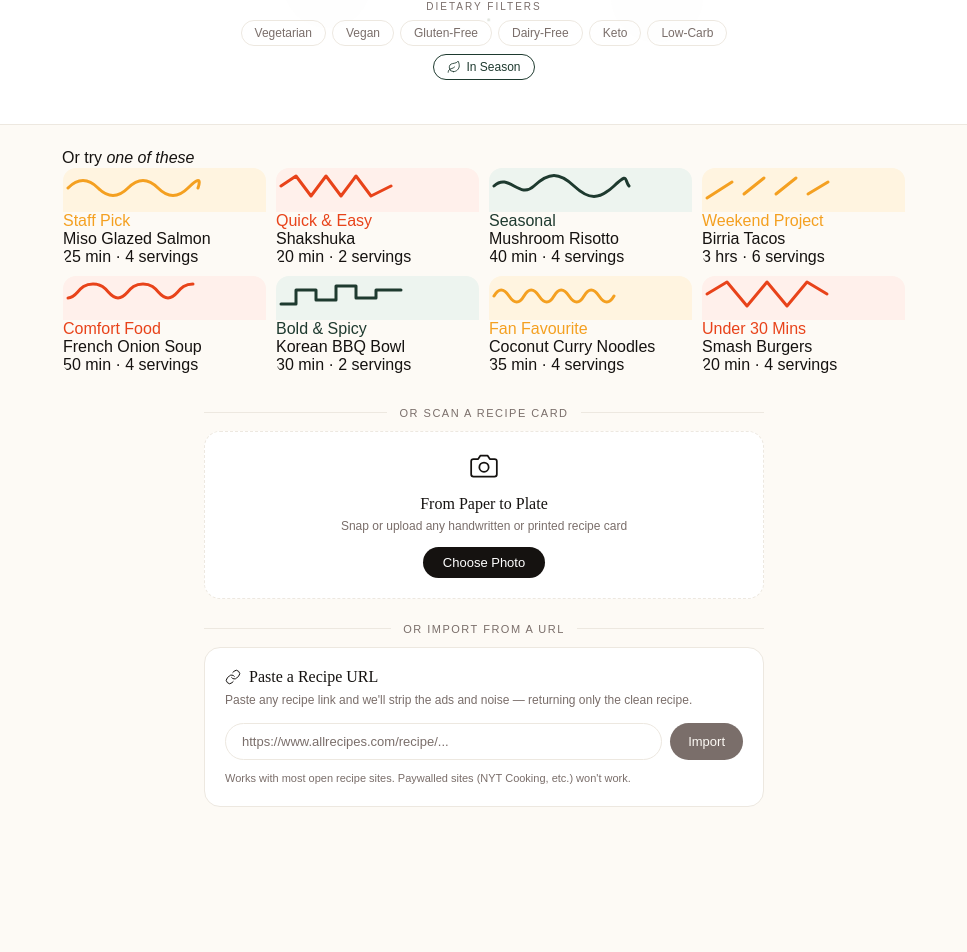
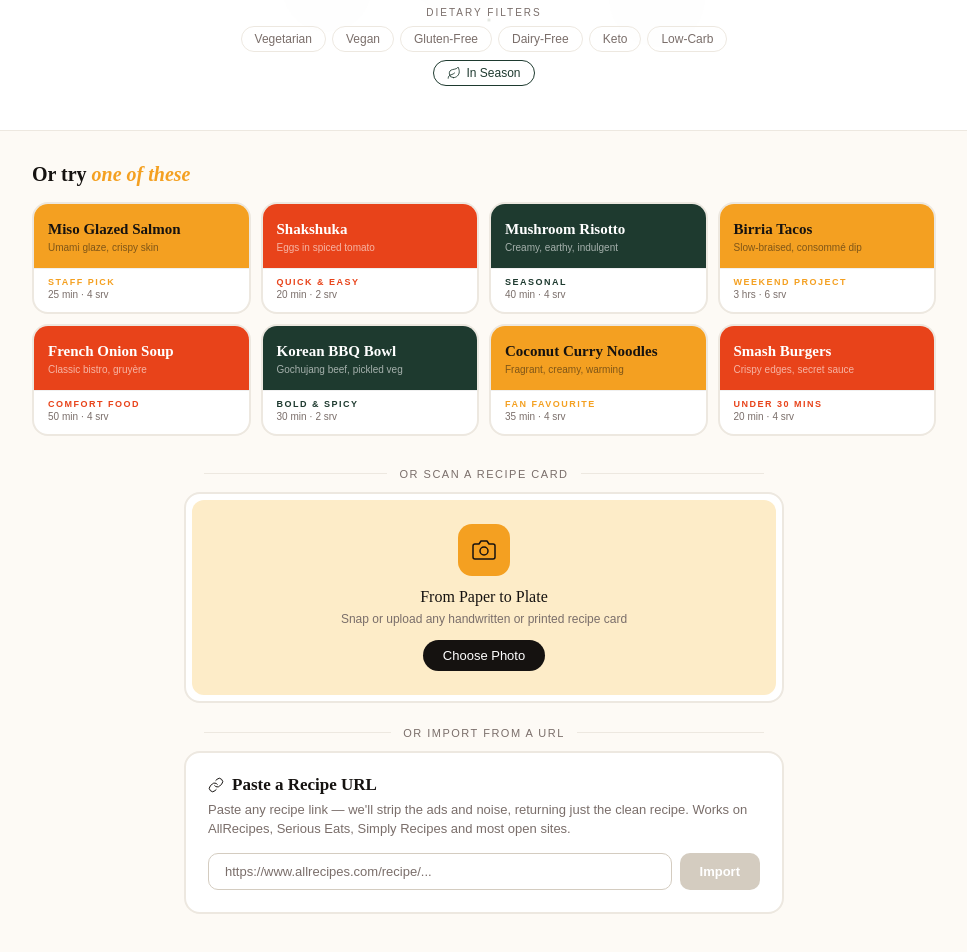
Before and after one commit to bbergner25/dishwise, a Next.js app: page / in a window 1280 px wide. Shown: the part 428-1380 px from the top of the page, without its empty margins (156-1123 px from the left). Before the commit the page ends 1335 px from the top, so only its background shows below. Built offline with nearby package versions, Linux system fonts and the light colour scheme; a web font is replaced by a local one.

Commit message:
Update App.tsx

```diff
--- a/components/App.tsx
+++ b/components/App.tsx
@@ -102,14 +102,14 @@ const CSS = `
   .hero-rule-wrap{display:none;}
   .hero-sub{font-size:15px;color:#7A6E6A;font-weight:300;line-height:1.6;max-width:480px;margin:16px auto 24px;}
   .hero-sub strong{color:#151210;font-weight:600;}
-  .search-wrap{max-width:520px;margin:0 auto;}
-  .search-bar{display:flex;background:#fff;border:1px solid #EDE8E0;border-radius:100px;overflow:hidden;box-shadow:0 2px 16px rgba(61,43,31,.06);transition:box-shadow .2s,border-color .2s;}
-  .search-bar:focus-within{box-shadow:0 4px 24px rgba(61,43,31,.12);border-color:#151210;}
-  .search-input{flex:1;border:none;outline:none;padding:14px 22px;font-family:'Outfit',sans-serif;font-size:15px;color:#151210;background:transparent;}
+  .search-wrap{max-width:560px;margin:0 auto;}
+  .search-bar{display:flex;background:#fff;border:2px solid #151210;border-radius:16px;overflow:hidden;box-shadow:4px 4px 0 #151210;transition:box-shadow .15s,transform .15s;}
+  .search-bar:focus-within{box-shadow:6px 6px 0 #F4A021;transform:translate(-1px,-1px);}
+  .search-input{flex:1;border:none;outline:none;padding:16px 20px;font-family:'Outfit',sans-serif;font-size:15px;color:#151210;background:transparent;font-weight:400;}
   .search-input::placeholder{color:#7A6E6A;}
-  .search-btn{margin:5px;padding:10px 22px;background:#151210;color:#FDFAF5;border:none;border-radius:100px;font-family:'Outfit',sans-serif;font-size:13px;font-weight:500;cursor:pointer;transition:background .15s;white-space:nowrap;}
-  .search-btn:hover:not(:disabled){background:#2D5A42;}
-  .search-btn:disabled{background:#7A6E6A;cursor:not-allowed;}
+  .search-btn{margin:6px;padding:10px 22px;background:#F4A021;color:#151210;border:none;border-radius:10px;font-family:'Outfit',sans-serif;font-size:14px;font-weight:600;cursor:pointer;transition:background .15s;white-space:nowrap;display:flex;align-items:center;gap:6px;}
+  .search-btn:hover:not(:disabled){background:#D88815;}
+  .search-btn:disabled{background:#F4A021;color:#151210;opacity:.5;cursor:not-allowed;}
 
   /* Filters */
   .filter-label{font-size:10px;letter-spacing:2px;text-transform:uppercase;color:#7A6E6A;margin:16px 0 8px;text-align:center;}
@@ -125,48 +125,51 @@ const CSS = `
   .location-detect{padding:5px 10px;border:1px solid #EDE8E0;border-radius:100px;background:transparent;font-size:11px;cursor:pointer;color:#7A6E6A;white-space:nowrap;}
 
   /* ── MOSAIC CARDS ── */
-  .mosaic-section{padding:20px 20px 8px;max-width:900px;margin:0 auto;}
-  @media(min-width:768px){.mosaic-section{padding:24px 28px 8px;}}
-  .mosaic-label{font-size:10px;letter-spacing:2.5px;text-transform:uppercase;color:#7A6E6A;margin-bottom:12px;text-align:center;}
-  .mosaic-grid{display:grid;grid-template-columns:repeat(4,1fr);gap:8px;}
-  @media(max-width:640px){.mosaic-grid{grid-template-columns:repeat(2,1fr);gap:8px;}}
-  .mosaic-card{border-radius:14px;overflow:hidden;cursor:pointer;transition:transform .15s,box-shadow .15s;border:1px solid transparent;}
-  .mosaic-card.card-light{border-color:#EDE8E0;}
-  .mosaic-card:hover{transform:translateY(-3px);box-shadow:0 10px 28px rgba(61,43,31,.14);}
-  .mosaic-card-inner{padding:16px 14px 14px;}
-  .mosaic-card-eyebrow-dark{font-size:9px;letter-spacing:2px;text-transform:uppercase;color:rgba(196,149,106,.65);margin-bottom:6px;}
-  .mosaic-card-eyebrow-light{font-size:9px;letter-spacing:2px;text-transform:uppercase;color:#7A6E6A;margin-bottom:6px;}
-  .mosaic-card-title-dark{font-family:'Fraunces',serif;font-size:14px;line-height:1.25;color:#FFF0D4;margin-bottom:4px;font-weight:700;}
-  .mosaic-card-title-light{font-family:'Fraunces',serif;font-size:14px;line-height:1.25;color:#151210;margin-bottom:4px;font-weight:700;}
-  .mosaic-card-desc-dark{font-size:10px;color:rgba(245,237,216,.5);line-height:1.4;margin-bottom:6px;}
-  .mosaic-card-desc-light{font-size:10px;color:#7A6E6A;line-height:1.4;margin-bottom:6px;}
-  .mosaic-card-time-dark{font-size:9px;letter-spacing:1px;text-transform:uppercase;color:rgba(196,149,106,.55);}
-  .mosaic-card-time-light{font-size:9px;letter-spacing:1px;text-transform:uppercase;color:#B8A898;}
+  /* ── EVERY CHEF MOSAIC CARDS ── */
+  .mosaic-section{padding:32px 20px 8px;max-width:960px;margin:0 auto;}
+  @media(min-width:768px){.mosaic-section{padding:32px 28px 8px;}}
+  .mosaic-header{display:flex;align-items:center;justify-content:space-between;margin-bottom:16px;}
+  .mosaic-title{font-family:'Fraunces',serif;font-size:20px;color:#151210;font-weight:700;}
+  .mosaic-title em{color:#F4A021;font-style:italic;}
+  .mosaic-grid{display:grid;grid-template-columns:repeat(4,1fr);gap:10px;}
+  @media(max-width:640px){.mosaic-grid{grid-template-columns:repeat(2,1fr);gap:10px;}}
+  .mosaic-card{border-radius:16px;overflow:hidden;cursor:pointer;border:2px solid #EDE8E0;background:#fff;transition:transform .15s,box-shadow .15s,border-color .15s;}
+  .mosaic-card:hover{transform:translateY(-4px);box-shadow:0 16px 40px rgba(21,18,16,.12);border-color:#F4A021;}
+  .mosaic-card-header{padding:16px 14px 14px;display:flex;flex-direction:column;justify-content:flex-end;}
+  .mosaic-card-header-title{font-family:'Fraunces',serif;font-size:15px;font-weight:700;line-height:1.2;margin-bottom:3px;}
+  .mosaic-card-header-desc{font-size:10px;font-weight:400;opacity:.75;line-height:1.3;}
+  .mosaic-card-body{padding:8px 14px 12px;border-top:1px solid rgba(0,0,0,.06);}
+  .mosaic-card-category{font-size:9px;font-weight:600;letter-spacing:1.5px;text-transform:uppercase;margin-bottom:0;}
+  .mosaic-card-meta{font-size:10px;color:#7A6E6A;margin-top:2px;}
 
   .suggestions{display:none;}
   .suggestion-chip{display:none;}
 
   /* URL import */
-  .url-area{max-width:560px;margin:12px auto 0;background:#fff;border:1px solid #EDE8E0;border-radius:16px;padding:20px;}
-  .url-label{font-family:'Fraunces',serif;font-size:16px;margin-bottom:5px;color:#151210;}
-  .url-sub{font-size:12px;color:#7A6E6A;margin-bottom:14px;line-height:1.5;}
+  .url-area{max-width:600px;margin:12px auto 0;background:#fff;border:2px solid #EDE8E0;border-radius:16px;padding:22px;transition:border-color .15s;}
+  .url-area:hover{border-color:#F4A021;}
+  .url-label{font-family:'Fraunces',serif;font-size:17px;margin-bottom:5px;color:#151210;font-weight:700;display:flex;align-items:center;gap:8px;}
+  .url-sub{font-size:13px;color:#7A6E6A;margin-bottom:14px;line-height:1.5;}
   .url-row{display:flex;gap:8px;}
-  .url-input{flex:1;padding:10px 16px;border:1px solid #EDE8E0;border-radius:100px;font-family:'Outfit',sans-serif;font-size:13px;color:#151210;outline:none;transition:border-color .15s;}
-  .url-input:focus{border-color:#151210;}
+  .url-input{flex:1;padding:10px 16px;border:1.5px solid #D4CCC0;border-radius:10px;font-family:'Outfit',sans-serif;font-size:13px;color:#151210;outline:none;transition:border-color .15s;}
+  .url-input:focus{border-color:#F4A021;}
   .url-input::placeholder{color:#7A6E6A;}
-  .url-btn{padding:10px 18px;background:#151210;color:#FDFAF5;border:none;border-radius:100px;font-family:'Outfit',sans-serif;font-size:13px;font-weight:500;cursor:pointer;white-space:nowrap;transition:background .15s;}
-  .url-btn:hover:not(:disabled){background:#2D5A42;}
-  .url-btn:disabled{background:#7A6E6A;cursor:not-allowed;}
+  .url-btn{padding:10px 20px;background:#151210;color:#fff;border:none;border-radius:10px;font-family:'Outfit',sans-serif;font-size:13px;font-weight:600;cursor:pointer;white-space:nowrap;transition:background .15s;}
+  .url-btn:hover:not(:disabled){background:#1E3A2F;}
+  .url-btn:disabled{background:#D4CCC0;cursor:not-allowed;}
   .url-note{font-size:11px;color:#7A6E6A;margin-top:10px;line-height:1.5;}
-  .url-success{padding:10px 14px;background:#F0F5EE;border:1px solid #1E3A2F;border-radius:10px;font-size:13px;color:#4a6040;margin-top:10px;}
-  .url-error{font-size:12px;color:#F4A021;margin-top:8px;}
+  .url-success{padding:10px 14px;background:#E8F2EC;border:1.5px solid #1E3A2F;border-radius:10px;font-size:13px;color:#1E3A2F;margin-top:10px;}
+  .url-error{font-size:12px;color:#E8431A;margin-top:8px;}
 
   /* Scan */
   .scan-divider{display:flex;align-items:center;gap:12px;margin:24px auto 0;max-width:560px;}
   .scan-divider-line{flex:1;height:1px;background:#EDE8E0;}
   .scan-divider-text{font-size:11px;letter-spacing:1.5px;text-transform:uppercase;color:#7A6E6A;white-space:nowrap;}
-  .scan-area{max-width:560px;margin:12px auto 0;background:#fff;border:1.5px dashed #EDE8E0;border-radius:16px;padding:20px;text-align:center;}
-  .scan-icon{font-size:28px;margin-bottom:8px;}
+  .scan-area{max-width:600px;margin:12px auto 0;background:#fff;border:2px solid #EDE8E0;border-radius:16px;padding:6px;text-align:center;transition:border-color .15s;}
+  .scan-area:hover{border-color:#F4A021;}
+  .scan-inner{background:#FDECC8;border-radius:12px;padding:24px;display:flex;flex-direction:column;align-items:center;}
+  .scan-icon-block{width:52px;height:52px;background:#F4A021;border-radius:14px;display:flex;align-items:center;justify-content:center;margin-bottom:12px;}
+  .scan-icon{margin-bottom:0;}
   .scan-label{font-family:'Fraunces',serif;font-size:16px;margin-bottom:6px;}
   .scan-sub{font-size:12px;color:#7A6E6A;margin-bottom:14px;}
   .scan-upload-btn{padding:8px 20px;background:#151210;color:#fff;border:none;border-radius:100px;font-family:'Outfit',sans-serif;font-size:13px;font-weight:500;cursor:pointer;}
@@ -188,69 +191,74 @@ const CSS = `
   .recipe-page{max-width:860px;margin:0 auto;padding:0 0 80px;}
 
   /* Recipe banner — forest green */
+  /* Recipe banner — grid layout matching Every Chef design */
   .recipe-banner{
     background:#1E3A2F;
-    padding:28px 36px 22px;
-    text-align:center;
-    position:relative;
+    padding:28px 32px 0;
     border-radius:20px;
     overflow:hidden;
     margin:20px auto 0;
     max-width:920px;
+    position:relative;
+    display:grid;
+    grid-template-columns:1fr auto;
+    gap:16px;
+    align-items:start;
   }
   .recipe-banner::before{content:"";position:absolute;top:-60px;right:-60px;width:240px;height:240px;border-radius:50%;background:rgba(244,160,33,.08);pointer-events:none;}
   .recipe-banner::after{content:"";position:absolute;bottom:-40px;left:120px;width:160px;height:160px;border-radius:50%;background:rgba(244,160,33,.05);pointer-events:none;}
   .recipe-banner > *{position:relative;z-index:1;}
-  @media(max-width:640px){.recipe-banner{padding:22px 22px 18px;margin:12px 12px 0;border-radius:16px;}}
+  @media(max-width:640px){
+    .recipe-banner{grid-template-columns:1fr;padding:20px 20px 0;margin:12px 12px 0;border-radius:16px;gap:12px;}
+  }
   .recipe-banner-eyebrow{
     font-size:9px;letter-spacing:3px;text-transform:uppercase;
     color:#F4A021;margin-bottom:8px;font-weight:500;opacity:.7;
   }
   .recipe-banner-title{
     font-family:'Fraunces',serif;
-    font-size:clamp(22px,3.5vw,34px);
-    line-height:1.15;
-    color:#FFF0D4;
+    font-size:clamp(22px,3.5vw,36px);
+    line-height:1.1;
+    color:#fff;
     margin-bottom:8px;
     font-weight:700;
   }
   .recipe-banner-title em{color:#F4A021;font-style:italic;}
   .recipe-banner-desc{
-    font-size:13px;color:rgba(245,237,216,.55);
-    line-height:1.6;max-width:480px;margin:0 auto 16px;font-weight:300;
+    font-size:13px;color:rgba(255,255,255,.55);
+    line-height:1.6;margin-bottom:0;font-weight:300;max-width:480px;
   }
   .recipe-banner-meta{
-    display:flex;gap:0;justify-content:center;flex-wrap:wrap;
-    border-top:1px solid rgba(196,149,106,.2);
-    padding-top:14px;margin-top:4px;
+    display:flex;gap:0;
+    border-top:1px solid rgba(255,255,255,.1);
+    padding:16px 0;margin-top:20px;
+    grid-column:1 / -1;
   }
   .recipe-banner-meta-item{
-    text-align:center;padding:0 24px;
-    border-right:1px solid rgba(196,149,106,.2);
+    flex:1;text-align:center;padding:0 16px;
+    border-right:1px solid rgba(255,255,255,.08);
   }
   .recipe-banner-meta-item:last-child{border-right:none;}
   .recipe-banner-meta-label{
     font-size:9px;letter-spacing:2px;text-transform:uppercase;
-    color:rgba(196,149,106,.7);margin-bottom:5px;font-weight:500;
+    color:rgba(255,255,255,.35);margin-bottom:4px;font-weight:500;
   }
   .recipe-banner-meta-value{
-    font-family:'Fraunces',serif;font-size:16px;color:#FFF0D4;
-  }
-  .recipe-banner-actions{
-    position:absolute;top:20px;right:20px;display:flex;gap:8px;
-  }
-  .save-btn{background:rgba(255,255,255,.1);border:1px solid rgba(196,149,106,.4);border-radius:100px;padding:6px 14px;font-family:'Outfit',sans-serif;font-size:12px;cursor:pointer;color:#F4A021;display:flex;align-items:center;gap:5px;transition:all .15s;backdrop-filter:blur(4px);}
-  .save-btn:hover{background:rgba(196,149,106,.2);border-color:#F4A021;}
-  .save-btn.saved{background:#F4A021;border-color:#F4A021;color:#fff;}
-  .print-btn{background:rgba(255,255,255,.1);border:1px solid rgba(196,149,106,.4);border-radius:100px;padding:6px 14px;font-family:'Outfit',sans-serif;font-size:12px;cursor:pointer;color:#F4A021;display:flex;align-items:center;gap:5px;transition:all .15s;backdrop-filter:blur(4px);}
-  .print-btn:hover{background:rgba(196,149,106,.2);}
+    font-family:'Fraunces',serif;font-size:18px;color:#fff;font-weight:700;
+  }
+  .recipe-banner-actions{display:flex;gap:8px;padding-top:4px;flex-shrink:0;}
+  .save-btn{background:rgba(255,255,255,.12);border:1px solid rgba(255,255,255,.2);border-radius:100px;padding:8px 16px;font-family:'Outfit',sans-serif;font-size:12px;font-weight:600;cursor:pointer;color:rgba(255,255,255,.8);display:flex;align-items:center;gap:5px;transition:all .15s;}
+  .save-btn:hover{background:rgba(255,255,255,.2);}
+  .save-btn.saved{background:#F4A021;border-color:#F4A021;color:#151210;}
+  .print-btn{background:rgba(255,255,255,.12);border:1px solid rgba(255,255,255,.2);border-radius:100px;padding:8px 16px;font-family:'Outfit',sans-serif;font-size:12px;font-weight:600;cursor:pointer;color:rgba(255,255,255,.8);display:flex;align-items:center;gap:5px;transition:all .15s;}
+  .print-btn:hover{background:rgba(255,255,255,.2);}
   .seasonal-note{display:inline-flex;align-items:center;gap:6px;padding:5px 14px;background:rgba(122,140,110,.2);border:1px solid rgba(122,140,110,.4);border-radius:100px;font-size:12px;color:#a8c49a;margin-bottom:16px;}
 
   /* Serving scaler — on banner */
-  .scaler{display:inline-flex;align-items:center;border:1px solid rgba(196,149,106,.3);border-radius:100px;overflow:hidden;margin:0 auto;}
-  .scaler-btn{width:32px;height:32px;border:none;background:rgba(255,255,255,.08);font-size:15px;cursor:pointer;color:#F4A021;display:flex;align-items:center;justify-content:center;transition:background .12s;}
+  .scaler{display:inline-flex;align-items:center;border:1px solid rgba(255,255,255,.2);border-radius:100px;overflow:hidden;margin:0 auto;}
+  .scaler-btn{width:32px;height:32px;border:none;background:rgba(255,255,255,.1);font-size:15px;cursor:pointer;color:#fff;display:flex;align-items:center;justify-content:center;transition:background .12s;font-family:'Outfit',sans-serif;}
   .scaler-btn:hover{background:rgba(196,149,106,.2);}
-  .scaler-val{padding:0 12px;font-family:'Outfit',sans-serif;font-size:13px;font-weight:500;color:#FFF0D4;white-space:nowrap;}
+  .scaler-val{padding:0 12px;font-family:'Fraunces',serif;font-size:18px;font-weight:700;color:#fff;white-space:nowrap;}
   .scaler-wrap{display:flex;flex-direction:column;align-items:center;gap:5px;}
   .scaler-label{font-size:9px;letter-spacing:2px;text-transform:uppercase;color:rgba(196,149,106,.7);font-weight:500;}
 
@@ -261,14 +269,14 @@ const CSS = `
   /* Ingredients */
   .two-col{display:grid;grid-template-columns:260px 1fr;gap:48px;align-items:start;}
   @media(max-width:640px){.two-col{grid-template-columns:1fr;gap:32px;}}
-  .section-label{font-size:10px;letter-spacing:2.5px;text-transform:uppercase;color:#F4A021;margin-bottom:16px;font-weight:500;}
+  .section-label{font-size:10px;letter-spacing:2.5px;text-transform:uppercase;color:#E8431A;margin-bottom:16px;font-weight:700;}
   .ing-group{margin-bottom:20px;}
   .ing-group:last-child{margin-bottom:0;}
   .ing-group-label{
     font-family:'Outfit',sans-serif;font-size:11px;font-weight:700;
     letter-spacing:1.5px;text-transform:uppercase;
     color:#151210;padding:7px 0 6px;
-    border-bottom:2px solid #151210;margin-bottom:2px;
+    border-bottom:2px solid #F4A021;margin-bottom:2px;display:inline-block;
   }
   .ing-list{list-style:none;}
   .ing-item{display:flex;gap:8px;align-items:center;padding:8px 0;border-bottom:1px solid #EDE8E0;font-size:14px;line-height:1.4;}
@@ -476,35 +484,16 @@ const CSS = `
 
 /* ── CONSTANTS ── */
 const SUGGESTIONS = ["Miso Glazed Salmon","Birria Tacos","Shakshuka","Mushroom Risotto","Korean BBQ Bowl","Coconut Curry Noodles","French Onion Soup","Smash Burgers"];
-type Stroke = "squiggle"|"zigzag"|"wave"|"dashed"|"loop"|"steps"|"tight"|"bold";
-const SUGGESTION_CARDS: {title:string;desc:string;time:string;category:string;bg:string;catColor:string;stroke:Stroke;strokeColor:string}[] = [
-  {title:"Miso Glazed Salmon",    desc:"Rich umami glaze, crispy skin",    time:"25 min · 4 servings", category:"Staff Pick",      bg:"#FFF4E0", catColor:"#F4A021", stroke:"squiggle", strokeColor:"#F4A021"},
-  {title:"Shakshuka",             desc:"Eggs in spiced tomato sauce",      time:"20 min · 2 servings", category:"Quick & Easy",    bg:"#FFF0EB", catColor:"#E8431A", stroke:"zigzag",   strokeColor:"#E8431A"},
-  {title:"Mushroom Risotto",      desc:"Creamy, earthy, indulgent",        time:"40 min · 4 servings", category:"Seasonal",        bg:"#EDF4EF", catColor:"#1E3A2F", stroke:"wave",     strokeColor:"#1E3A2F"},
-  {title:"Birria Tacos",          desc:"Slow-braised beef, consommé dip",  time:"3 hrs · 6 servings",  category:"Weekend Project", bg:"#FFF4E0", catColor:"#F4A021", stroke:"dashed",   strokeColor:"#F4A021"},
-  {title:"French Onion Soup",     desc:"Classic bistro, melted gruyère",   time:"50 min · 4 servings", category:"Comfort Food",    bg:"#FFF0EB", catColor:"#E8431A", stroke:"loop",     strokeColor:"#E8431A"},
-  {title:"Korean BBQ Bowl",       desc:"Gochujang beef, pickled veg",      time:"30 min · 2 servings", category:"Bold & Spicy",    bg:"#EDF4EF", catColor:"#1E3A2F", stroke:"steps",    strokeColor:"#1E3A2F"},
-  {title:"Coconut Curry Noodles", desc:"Fragrant, creamy, satisfying",     time:"35 min · 4 servings", category:"Fan Favourite",   bg:"#FFF4E0", catColor:"#F4A021", stroke:"tight",    strokeColor:"#F4A021"},
-  {title:"Smash Burgers",         desc:"Crispy edges, secret sauce",       time:"20 min · 4 servings", category:"Under 30 Mins",   bg:"#FFF0EB", catColor:"#E8431A", stroke:"bold",     strokeColor:"#E8431A"},
+const SUGGESTION_CARDS: {title:string;desc:string;time:string;category:string;headerBg:string;catColor:string;textLight:boolean}[] = [
+  {title:"Miso Glazed Salmon",    desc:"Umami glaze, crispy skin",   time:"25 min · 4 srv", category:"Staff Pick",      headerBg:"#F4A021", catColor:"#F4A021", textLight:false},
+  {title:"Shakshuka",             desc:"Eggs in spiced tomato",      time:"20 min · 2 srv", category:"Quick & Easy",    headerBg:"#E8431A", catColor:"#E8431A", textLight:true},
+  {title:"Mushroom Risotto",      desc:"Creamy, earthy, indulgent",  time:"40 min · 4 srv", category:"Seasonal",        headerBg:"#1E3A2F", catColor:"#1E3A2F", textLight:true},
+  {title:"Birria Tacos",          desc:"Slow-braised, consommé dip", time:"3 hrs · 6 srv",  category:"Weekend Project", headerBg:"#F4A021", catColor:"#F4A021", textLight:false},
+  {title:"French Onion Soup",     desc:"Classic bistro, gruyère",    time:"50 min · 4 srv", category:"Comfort Food",    headerBg:"#E8431A", catColor:"#E8431A", textLight:true},
+  {title:"Korean BBQ Bowl",       desc:"Gochujang beef, pickled veg",time:"30 min · 2 srv", category:"Bold & Spicy",    headerBg:"#1E3A2F", catColor:"#1E3A2F", textLight:true},
+  {title:"Coconut Curry Noodles", desc:"Fragrant, creamy, warming",  time:"35 min · 4 srv", category:"Fan Favourite",   headerBg:"#F4A021", catColor:"#F4A021", textLight:false},
+  {title:"Smash Burgers",         desc:"Crispy edges, secret sauce", time:"20 min · 4 srv", category:"Under 30 Mins",   headerBg:"#E8431A", catColor:"#E8431A", textLight:true},
 ];
-
-const StrokeSVG = ({kind,color}:{kind:Stroke;color:string}) => {
-  const paths: Record<Stroke,string> = {
-    squiggle: "M5 20 Q20 5, 35 20 T65 20 T95 20 T125 20 T135 20",
-    zigzag:   "M5 18 L20 8 L35 28 L50 8 L65 28 L80 8 L95 28 L115 18",
-    wave:     "M5 18 C20 4, 30 32, 45 18 S70 4, 85 18 S110 32, 125 18 S135 12, 140 18",
-    dashed:   "M5 30 L30 14 M42 26 L62 10 M74 26 L94 10 M106 26 L126 14",
-    loop:     "M5 22 C15 22, 15 8, 30 8 S45 22, 55 22 C65 22, 65 8, 80 8 S95 22, 105 22 C115 22, 115 8, 130 8",
-    steps:    "M5 28 L20 28 L20 14 L40 14 L40 24 L60 24 L60 10 L80 10 L80 22 L100 22 L100 14 L125 14",
-    tight:    "M5 20 Q12 8, 20 20 T35 20 T50 20 T65 20 T80 20 T95 20 T110 20 T125 20",
-    bold:     "M5 18 L25 6 L45 30 L65 6 L85 30 L105 6 L125 18",
-  };
-  return (
-    <svg width="140" height="40" viewBox="0 0 140 40" fill="none" style={{overflow:"visible"}}>
-      <path d={paths[kind]} stroke={color} strokeWidth="3" strokeLinecap="round" strokeLinejoin="round" fill="none"/>
-    </svg>
-  );
-};
 const DIETS    = ["Vegetarian","Vegan","Gluten-Free","Dairy-Free","Keto","Low-Carb"];
 const DAYS     = ["Monday","Tuesday","Wednesday","Thursday","Friday","Saturday","Sunday"];
 const DAY_KEYS = ["mon","tue","wed","thu","fri","sat","sun"];
@@ -1029,12 +1018,12 @@ export default function App(){
                 <div key={card.title}
                   className="mosaic-card"
                   onClick={()=>{setQuery(card.title);doSearch(card.title);}}>
-                  <div className="mosaic-card-stroke" style={{background:card.bg}}>
-                    <StrokeSVG kind={card.stroke} color={card.strokeColor}/>
+                  <div className="mosaic-card-header" style={{background:card.headerBg}}>
+                    <div className="mosaic-card-header-title" style={{color:card.textLight?"#fff":"#151210"}}>{card.title}</div>
+                    <div className="mosaic-card-header-desc" style={{color:card.textLight?"rgba(255,255,255,.8)":"rgba(21,18,16,.7)"}}>{card.desc}</div>
                   </div>
                   <div className="mosaic-card-body">
                     <div className="mosaic-card-category" style={{color:card.catColor}}>{card.category}</div>
-                    <div className="mosaic-card-name">{card.title}</div>
                     <div className="mosaic-card-meta">{card.time}</div>
                   </div>
                 </div>
@@ -1049,11 +1038,13 @@ export default function App(){
             <div className="scan-area">
               {!scanPreview?(
                 <>
-                  <div className="scan-icon" style={{color:"#151210"}}>{Ic.camera(28)}</div>
-                  <div className="scan-label">From Paper to Plate</div>
-                  <div className="scan-sub">Snap or upload any handwritten or printed recipe card</div>
-                  <input ref={fileRef} type="file" accept="image/*" style={{display:"none"}} onChange={onFileChange}/>
-                  <button className="scan-upload-btn" onClick={()=>fileRef.current?.click()}>Choose Photo</button>
+                  <div className="scan-inner">
+                    <div className="scan-icon-block" style={{color:"#151210"}}>{Ic.camera(24)}</div>
+                    <div className="scan-label">From Paper to Plate</div>
+                    <div className="scan-sub">Snap or upload any handwritten or printed recipe card</div>
+                    <input ref={fileRef} type="file" accept="image/*" style={{display:"none"}} onChange={onFileChange}/>
+                    <button className="scan-upload-btn" onClick={()=>fileRef.current?.click()}>Choose Photo</button>
+                  </div>
                 </>
               ):(
                 <>
@@ -1074,8 +1065,8 @@ export default function App(){
 
           <div className="scan-divider" style={{marginTop:24}}><div className="scan-divider-line"/><div className="scan-divider-text">or import from a url</div><div className="scan-divider-line"/></div>
             <div className="url-area">
-              <div className="url-label" style={{display:"flex",alignItems:"center",gap:8}}>{Ic.link(16)} Paste a Recipe URL</div>
-              <div className="url-sub">Paste any recipe link and we'll strip the ads and noise — returning only the clean recipe.</div>
+              <div className="url-label">{Ic.link(16)} Paste a Recipe URL</div>
+              <div className="url-sub">Paste any recipe link — we'll strip the ads and noise, returning just the clean recipe. Works on AllRecipes, Serious Eats, Simply Recipes and most open sites.</div>
               <div className="url-row">
                 <input className="url-input" placeholder="https://www.allrecipes.com/recipe/..."
                   value={urlInput} onChange={e=>setUrlInput(e.target.value)}
@@ -1087,11 +1078,10 @@ export default function App(){
               </div>
               {urlStatus==="done"&&urlMsg&&(
                 <div className="url-success">✓ {urlMsg}{" "}
-                  <button onClick={()=>setTab("saved")} style={{background:"none",border:"none",cursor:"pointer",color:"#4a6040",textDecoration:"underline",fontSize:13}}>View in Saved →</button>
+                  <button onClick={()=>setTab("saved")} style={{background:"none",border:"none",cursor:"pointer",color:"#1E3A2F",textDecoration:"underline",fontSize:13,fontFamily:"'Outfit',sans-serif"}}>View in Saved →</button>
                 </div>
               )}
               {urlStatus==="error"&&<div className="url-error">{urlMsg}</div>}
-              <div className="url-note">Works with most open recipe sites. Paywalled sites (NYT Cooking, etc.) won't work.</div>
             </div>
 
           </div>
```
